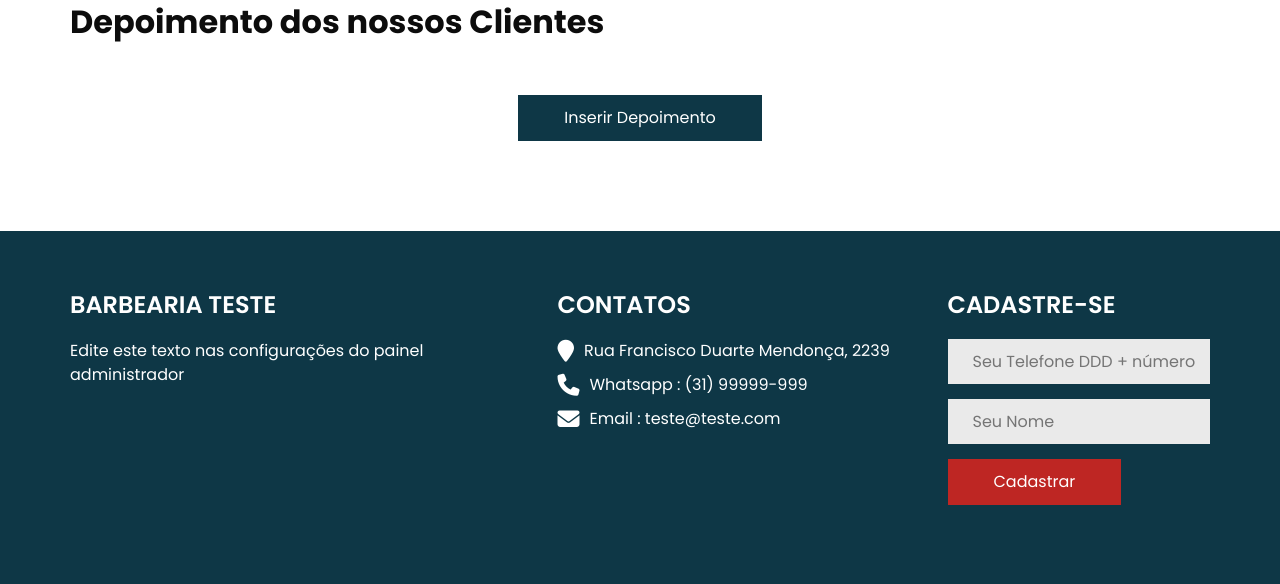
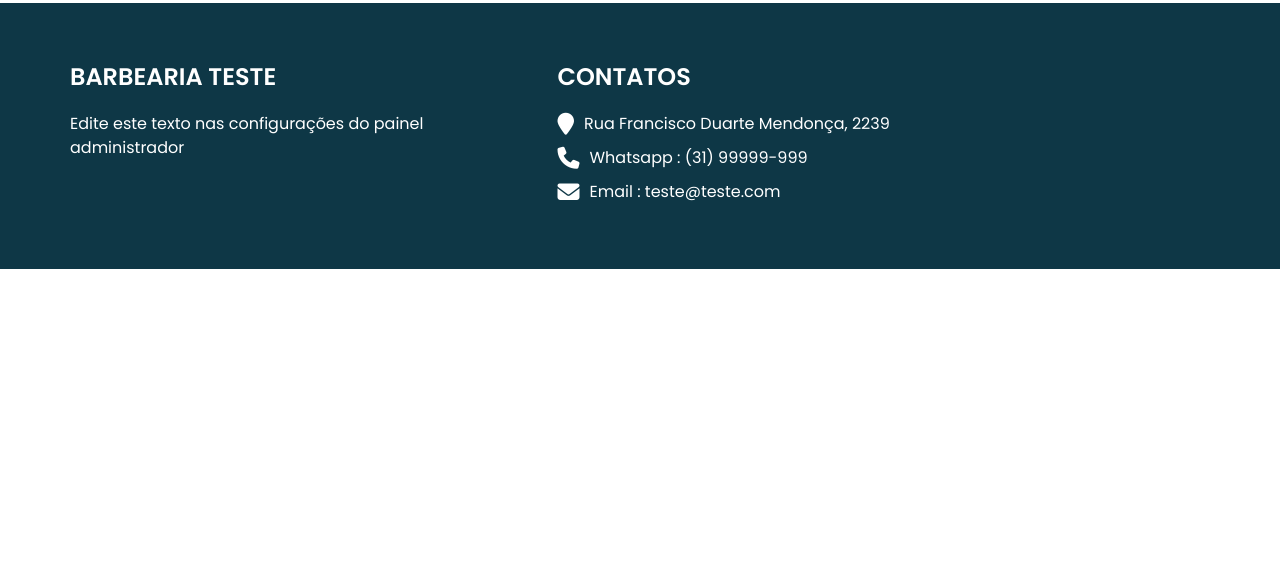
Before and after one commit to Furbim/Architeture, a PHP site: page /index.php in a window 1280 px wide. Shown: the part 3276-3860 px from the top of the page. After the commit the page ends 3545 px from the top, so only its background shows below. Run offline with PHP 8.4, Linux system fonts and the light colour scheme; data comes from the database, SQL or seed files in the repository; some libraries are stand-ins or nearby versions.

Commit message:
Atualização página index.php principal

```diff
--- a/index.php
+++ b/index.php
@@ -43,7 +43,7 @@
                     <div class="btn-box">
                       <a href="http://api.whatsapp.com/send?1=pt_BR&phone=<?php echo $tel_whatsapp ?>" target="_blank"
                         class="btn1">
-                        Contate-nos
+                        Agendar um Horário
                       </a>
                     </div>
                   </div>
@@ -318,7 +318,8 @@
 <!-- end contact section -->
 
 <!-- client section -->
-<?php
+
+<?php /*
 $query = $pdo->query("SELECT * FROM comentarios where ativo = 'Sim' and barbearia_id = $barbershop_id ORDER BY id asc");
 $res = $query->fetchAll(PDO::FETCH_ASSOC);
 $total_reg = @count($res);
@@ -336,7 +337,7 @@
           <div class="owl-carousel client_owl-carousel">
 
             <?php
-            for ($i = 0; $i < $total_reg; $i++) {
+           for ($i = 0; $i < $total_reg; $i++) {
               foreach ($res[$i] as $key => $value) {
               }
 
@@ -378,13 +379,12 @@
     </div>
 
   </section>
+ *
+<?php} */ ?>
 
-<?php } ?>
-
-<!-- end client section -->
+ <!-- end client section -->
 
 <?php require_once("rodape.php") ?>
-
 
 
 
--- a/rodape.php
+++ b/rodape.php
@@ -41,29 +41,14 @@
             </a>
           </div>
         </div>
-        <div class="col-lg-3">
-          <div class="footer_form footer-col">
-            <h4>
-              CADASTRE-SE
-            </h4>
-            <form id="form_cadastro" method="post" action="entrar.php">
-              <input type="text" name="telefone" id="telefone_rodape" placeholder="Seu Telefone DDD + número" />
-              <input type="text" name="nome" placeholder="Seu Nome" />
-              <button type="submit">
-                Cadastrar
-              </button>
-            </form>
-            <br><small>
-              <div id="mensagem-rodape"></div>
-            </small>
-          </div>
-        </div>
       </div>
     </div>
   </div>
 
 </footer>
 <!-- footer section -->
+
+
 
 <!-- jQuery (Mantido para compatibilidade com máscaras e Owl Carousel) -->
 <script src="https://cdnjs.cloudflare.com/ajax/libs/jquery/3.7.1/jquery.min.js"></script>
```
